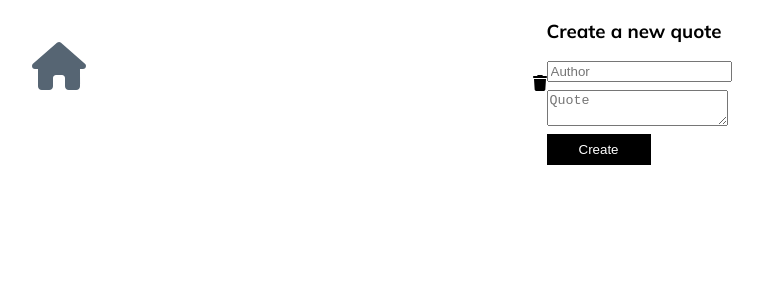
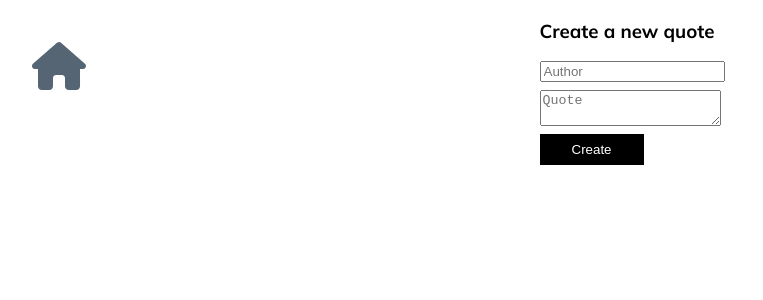
Before and after one commit to aledwassell/emma, a Next.js app: page /create in a window 1280 px wide. Shown: the top 300 px of the page, without its empty margins (8-771 px from the left). Built offline with nearby package versions, Linux system fonts and the light colour scheme.

Commit message:
Remove trash can from the create form.

```diff
--- a/pages/create/index.tsx
+++ b/pages/create/index.tsx
@@ -1,13 +1,8 @@
-import {FontAwesomeIcon} from '@fortawesome/react-fontawesome';
 import CreateQuote from 'components/CreateQuote';
-import Link from 'next/link';
 
 export default function create() {
   return (
     <>
-      <Link href={'/'}>
-        <FontAwesomeIcon icon={['fas', 'trash']} />
-      </Link>
       <CreateQuote />
     </>
   );
```
